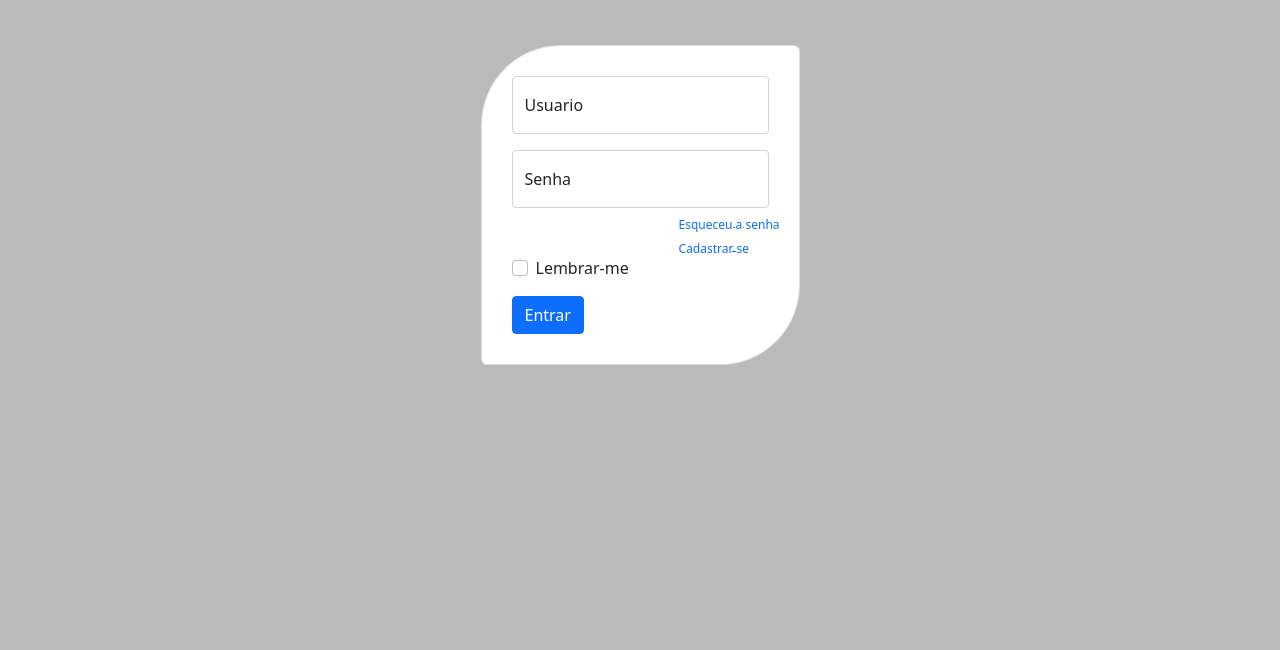
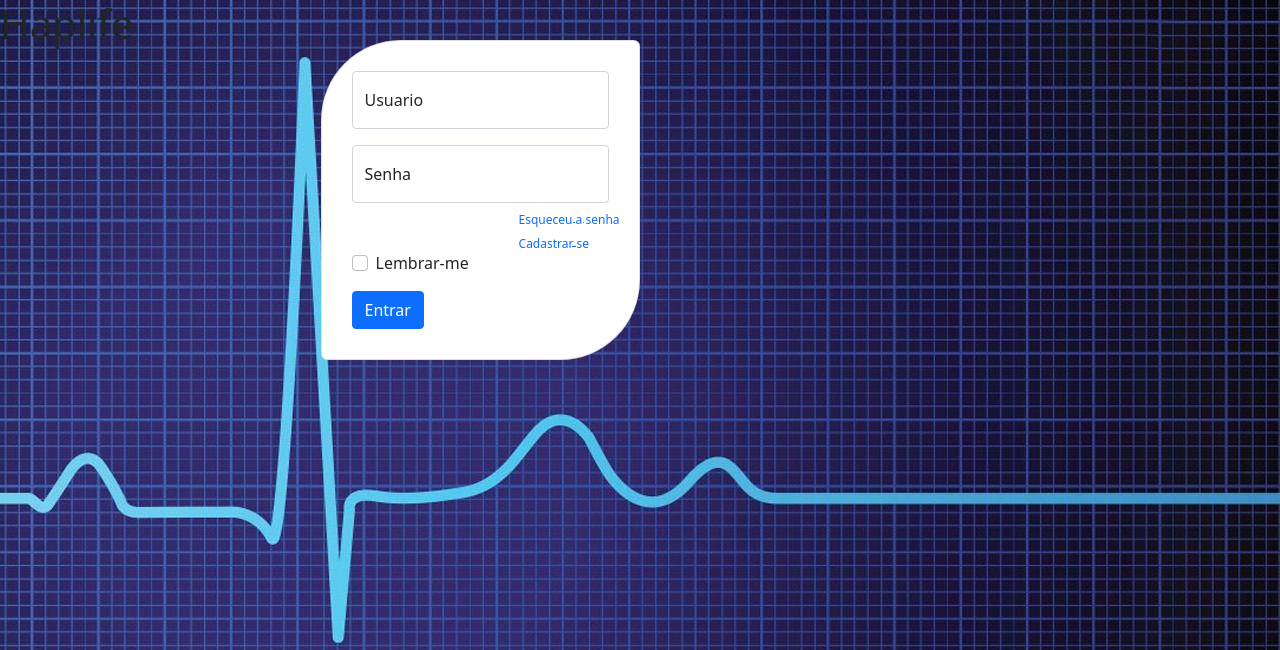
Before and after one commit to TheMatias/consultas_medicas, a Flask app: template src/templates/login/index.html in a window 1280 px wide. Shown: the top 650 px of the page. Run offline with Flask 2, Linux system fonts and the light colour scheme; the template is opened without the code that fills it, so the values that code supplies are empty; some libraries are stand-ins or nearby versions.

Commit message:
Adicionado plano de fundo

```diff
--- a/src/app.py
+++ b/src/app.py
@@ -12,11 +12,11 @@ Bootstrap(app)
 
 # PAGINA DE LOGIN URL PADRÃO
 
+# @app.route('/')
+# def defaul():
+#     return redirect(url_for('login'),code=302)
+
 @app.route('/', methods=['GET'])
-def defaul():
-    return redirect(url_for('login'),code=302)
-
-@app.route('/login', methods=['GET'])
 def main():
     return render_template("login/index.html")
 
--- a/src/static/index.css
+++ b/src/static/index.css
@@ -4,16 +4,17 @@
 
 body {
     background-color: rgba(169,169, 169, 0.8);
+    /* background-image: url(); */
 }
 
 .content {
     display: grid;
     grid-template-columns: repeat(4, 1fr);
-    gap: 10px;
+    /* gap: 1px; */
     grid-auto-rows: 200px;
     grid-template-areas:
-        ". a a ."
-        ". a a .";
+        ". a ."
+        ". a .";
 }
 
 .login {
--- a/src/templates/cadastro/cadastroPaciente.html
+++ b/src/templates/cadastro/cadastroPaciente.html
@@ -22,7 +22,7 @@
     <link rel="stylesheet" type="text/css" href="{{ url_for('static', filename='index.css' )}}" />
 </head>
 
-<body>
+<body background="{{ url_for('static',filename='btm.jpg')}}">
 
 
 
--- a/src/templates/login/index.html
+++ b/src/templates/login/index.html
@@ -14,9 +14,10 @@
     <title>Haplife</title>
 
 </head>
-<body>
+<body background="{{ url_for('static', filename='btm.jpg') }}">
     <div class="content">
-        <div class="card login">
+      <h1>Haplife</h1>
+      <div class="card login">
 
             <form action="{{ url_for('autenticar') }}" method="POST">
               <div class="form-floating mb-3">
```
Also changed, not shown: src/templates/dashboard/perfil.html (+14 -2 lines), src/images/uncisal.png (renamed from src/static/images/uncisal.png), src/static/abstratasgeometricas.jpg (added), src/static/btm.jpg (added).
